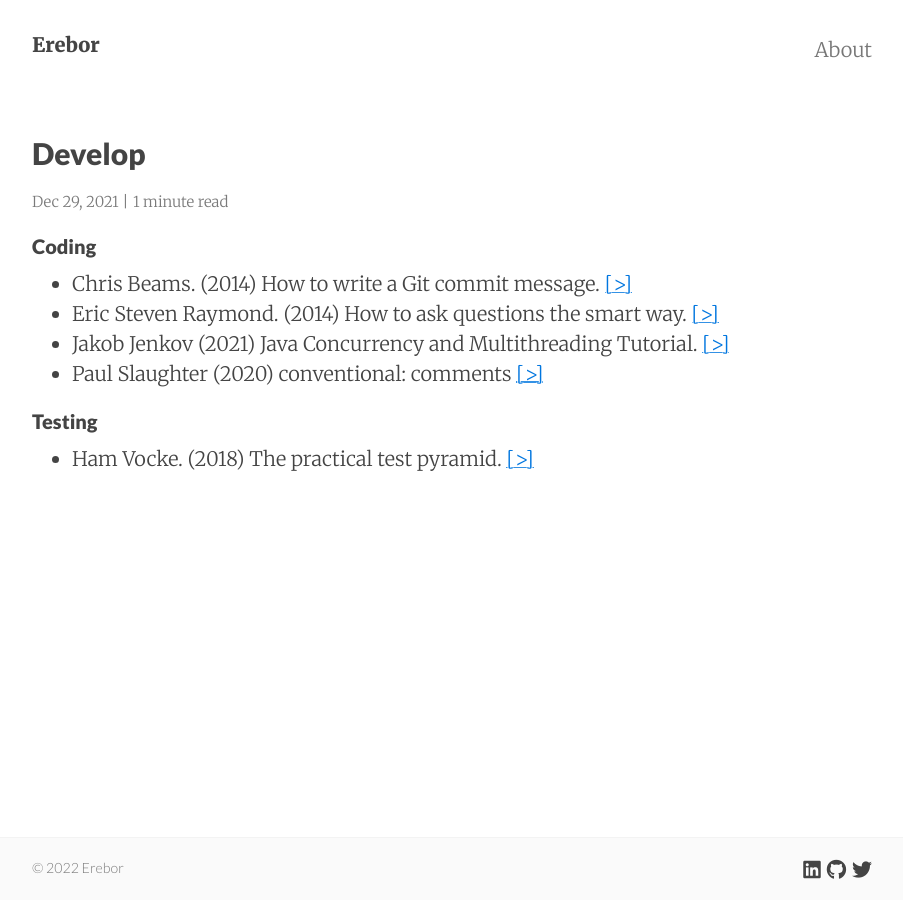
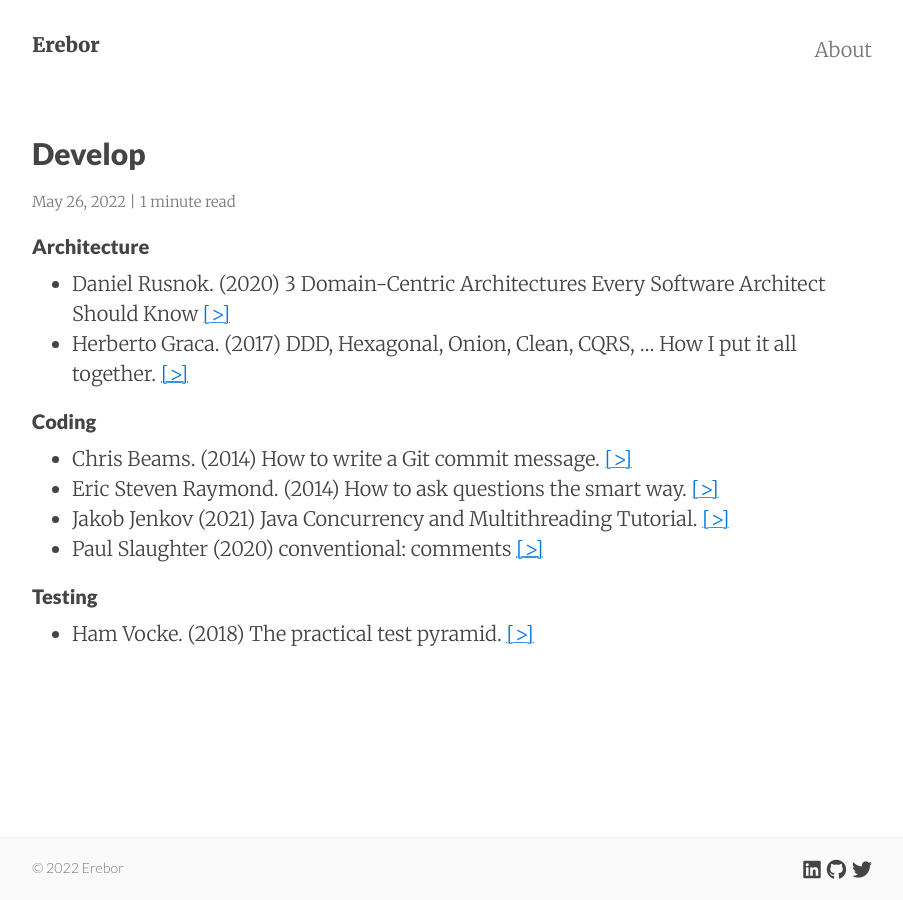
Before and after one commit to km3ll/km3ll.github.io, a Jekyll site: the page built from _posts/2022-05-26-develop.md, in a window 1280 px wide. Shown: the whole page, without its empty margins (188-1091 px from the left). Built offline with Jekyll 4.4.1, drawn with Linux system fonts in a browser that asks for light colours; nearby versions of some CDN libraries.

Commit message:
Merge 'architecture' and 'develop' posts

```diff
--- a/_posts/2021-12-29-develop.md
+++ b/_posts/2022-05-26-develop.md
@@ -1,10 +1,15 @@
 ---
 layout: post
 title: Develop
-date: 2021-12-29 12:02
+date: 2022-05-26 16:13
 summary: Tools and practices
 categories: jekyll mixyll
 ---
+
+#### Architecture
+
+- Daniel Rusnok. (2020) 3 Domain-Centric Architectures Every Software Architect Should Know [[>]](https://levelup.gitconnected.com/3-domain-centric-architectures-every-software-developer-should-know-a15727ada79f)
+- Herberto Graca. (2017) DDD, Hexagonal, Onion, Clean, CQRS, … How I put it all together. [[>]](https://herbertograca.com/2017/11/16/explicit-architecture-01-ddd-hexagonal-onion-clean-cqrs-how-i-put-it-all-together/)
 
 #### Coding
 
```
Also changed, not shown: _posts/2021-12-31-architecture.md (deleted, +0 -11 lines).
